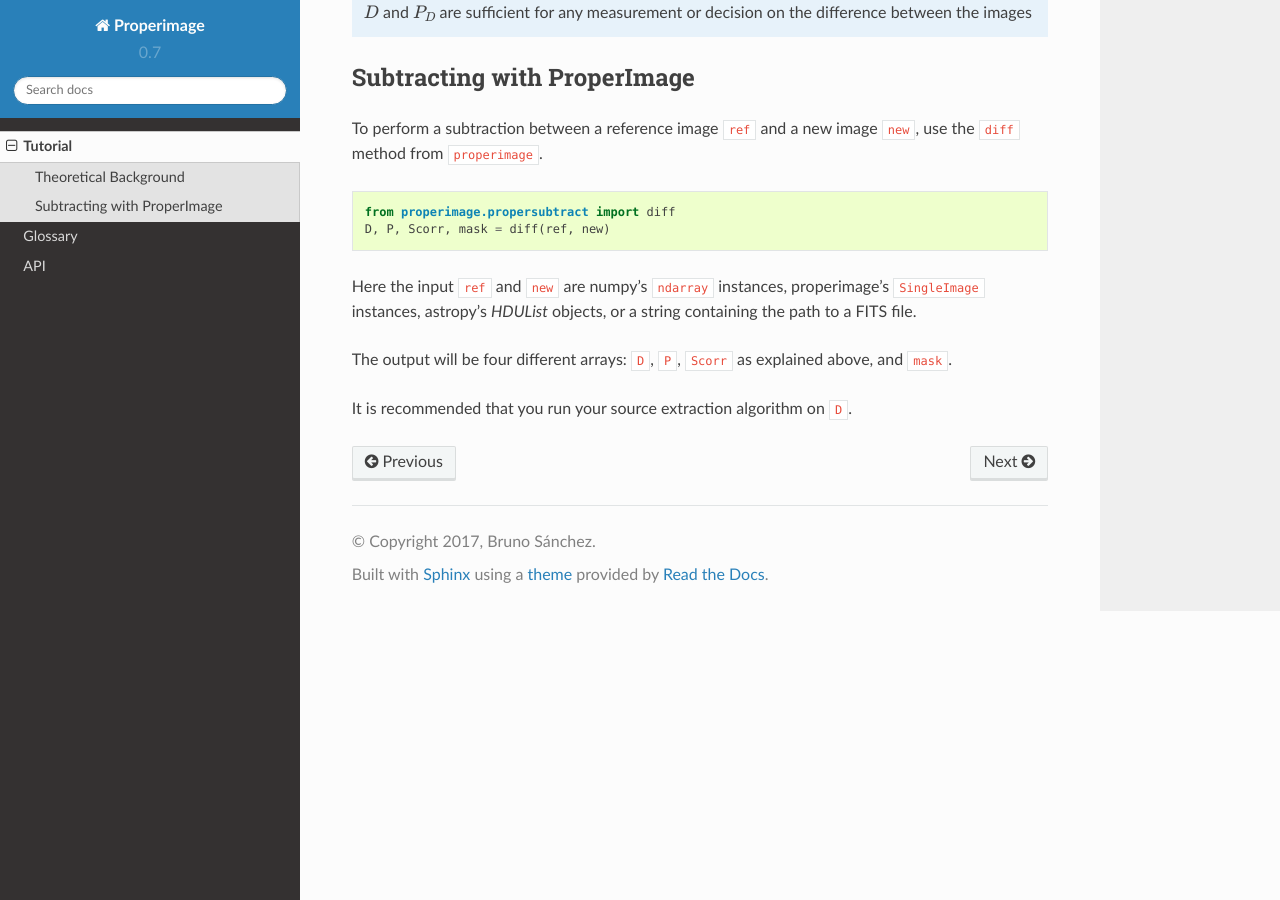
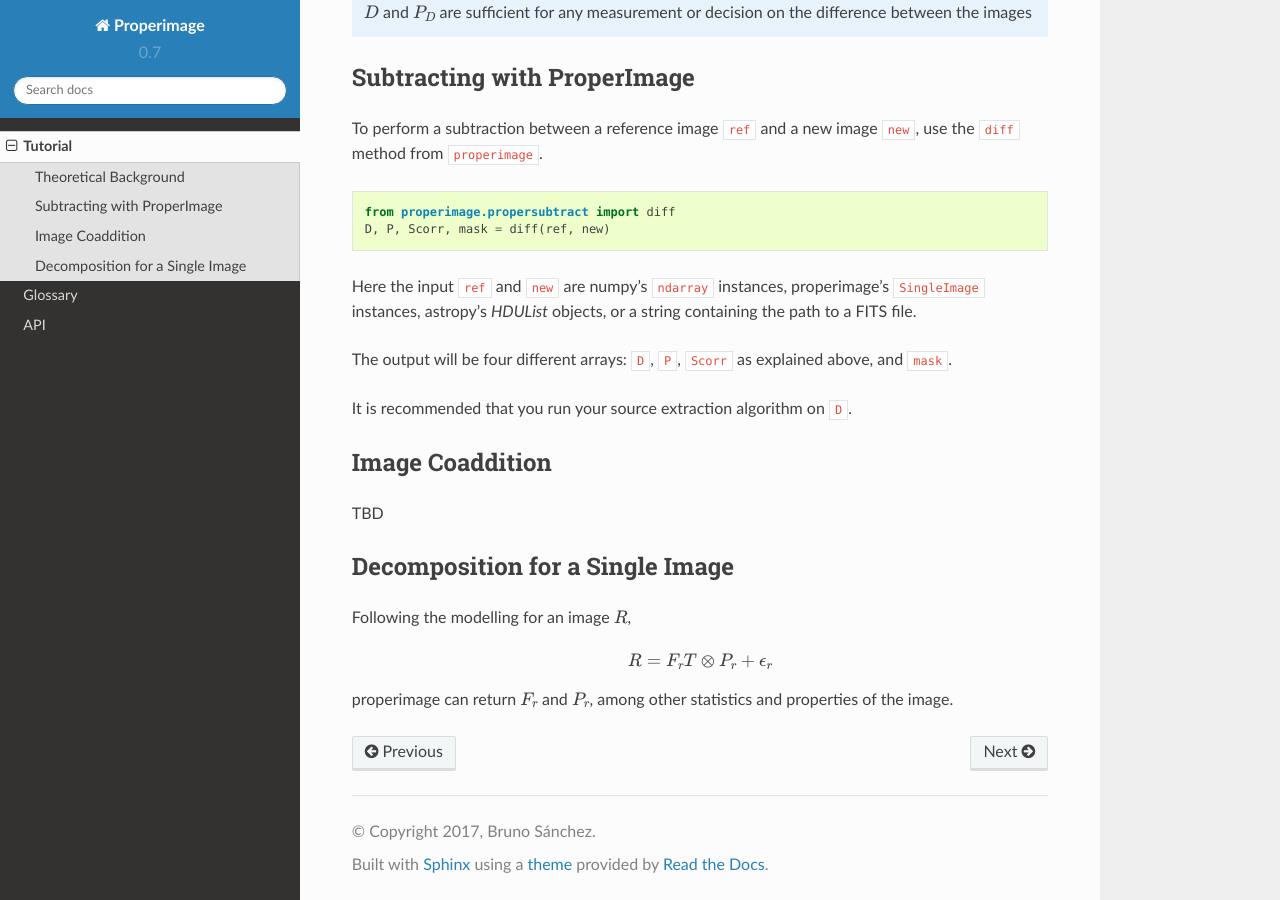
Before and after one commit to quatrope/ProperImage, a Sphinx documentation site: the page built from docs/source/tutorial.rst, in a window 1280 px wide and 900 px high, scrolled down 820 px. Built offline with Sphinx 7.4.7 and the Read the Docs theme 2.0.0, drawn with Linux system fonts in a browser that asks for light colours.

Commit message:
WIP: Added docs for single image

```diff
--- a/docs/source/tutorial.rst
+++ b/docs/source/tutorial.rst
@@ -55,3 +55,19 @@ The output will be four different arrays:
 ``D``, ``P``, ``Scorr`` as explained above, and ``mask``.
 
 It is recommended that you run your source extraction algorithm on ``D``.
+
+Image Coaddition
+----------------
+
+TBD
+
+Decomposition for a Single Image
+--------------------------------
+
+Following the modelling for an image :math:`R`,
+
+.. math::
+    R = F_r T \otimes P_r + \epsilon_r
+
+properimage can return :math:`F_r` and :math:`P_r`, among other statistics and
+properties of the image.
```
